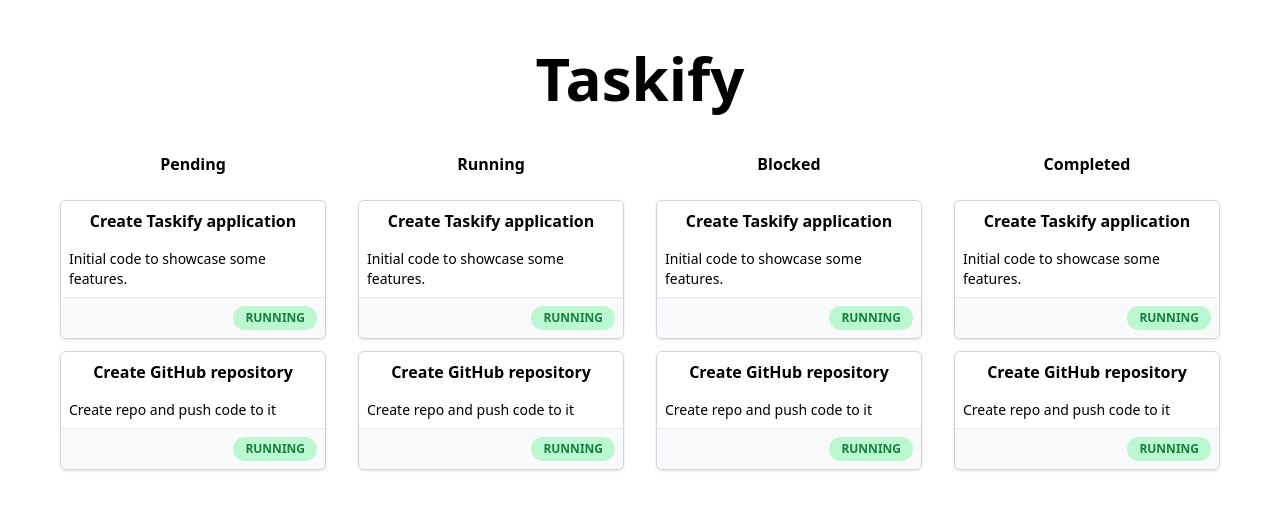
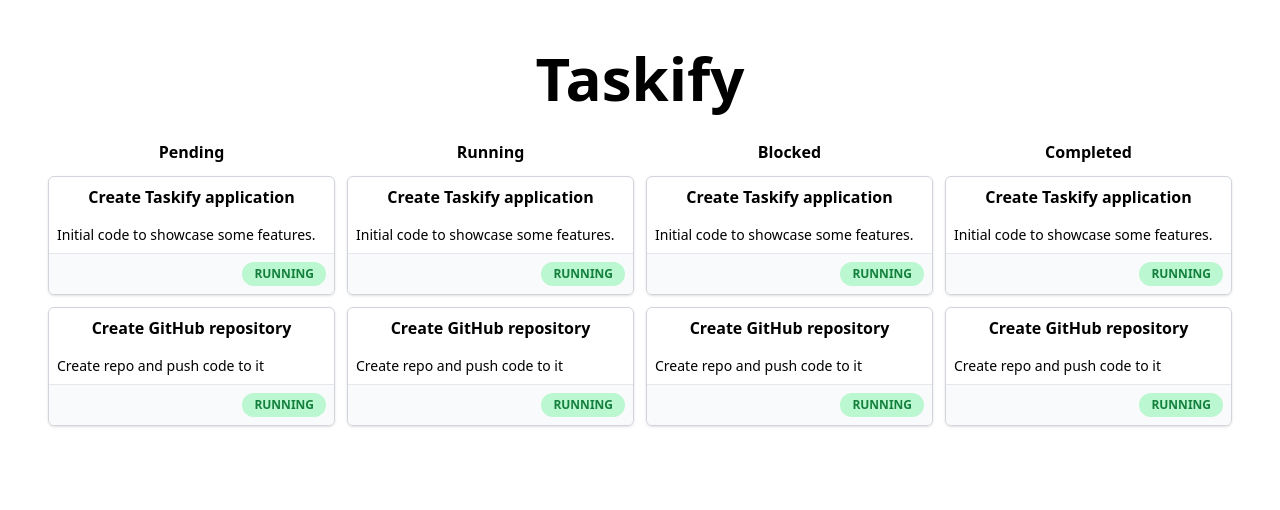
Before and after one commit to hrohden/taskify-frontend, a React (Vite) app: page / in a window 1280 px wide. Shown: the top 510 px of the page. Built offline with nearby package versions, Linux system fonts and the light colour scheme.

Commit message:
Fixes padding

```diff
--- a/src/Board.tsx
+++ b/src/Board.tsx
@@ -16,7 +16,7 @@
     },
   ]);
   return (
-    <div className="flex w-full justify-between gap-2">
+    <div className="flex w-full justify-between gap-3">
       <BoardColumn title="Pending" tasks={tasks} />
       <BoardColumn title="Running" tasks={tasks} />
       <BoardColumn title="Blocked" tasks={tasks} />
--- a/src/BoardColumn.tsx
+++ b/src/BoardColumn.tsx
@@ -3,11 +3,9 @@
 
 const BoardColumn = ({ tasks, title }: { tasks: Task[]; title: string }) => {
   return (
-    <div className="flex w-full flex-col">
-      <div className="flex w-full justify-center p-3 font-semibold">
-        {title}
-      </div>
-      <div className="flex w-full flex-col justify-stretch gap-3 p-3">
+    <div className="flex w-full flex-col gap-3">
+      <div className="flex w-full justify-center font-semibold">{title}</div>
+      <div className="flex w-full flex-col justify-stretch gap-3">
         {tasks.map((t) => (
           <TaskCard task={t} />
         ))}
```
